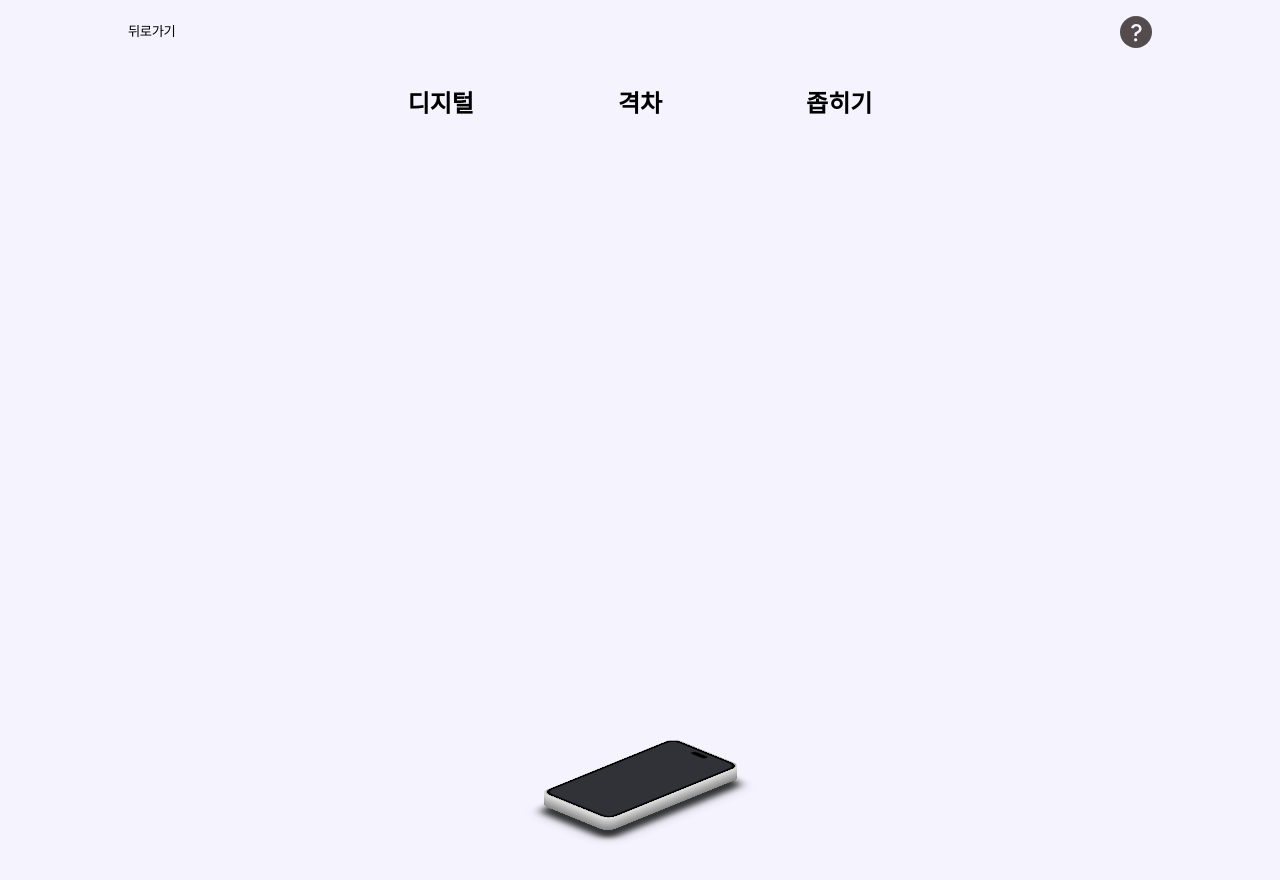
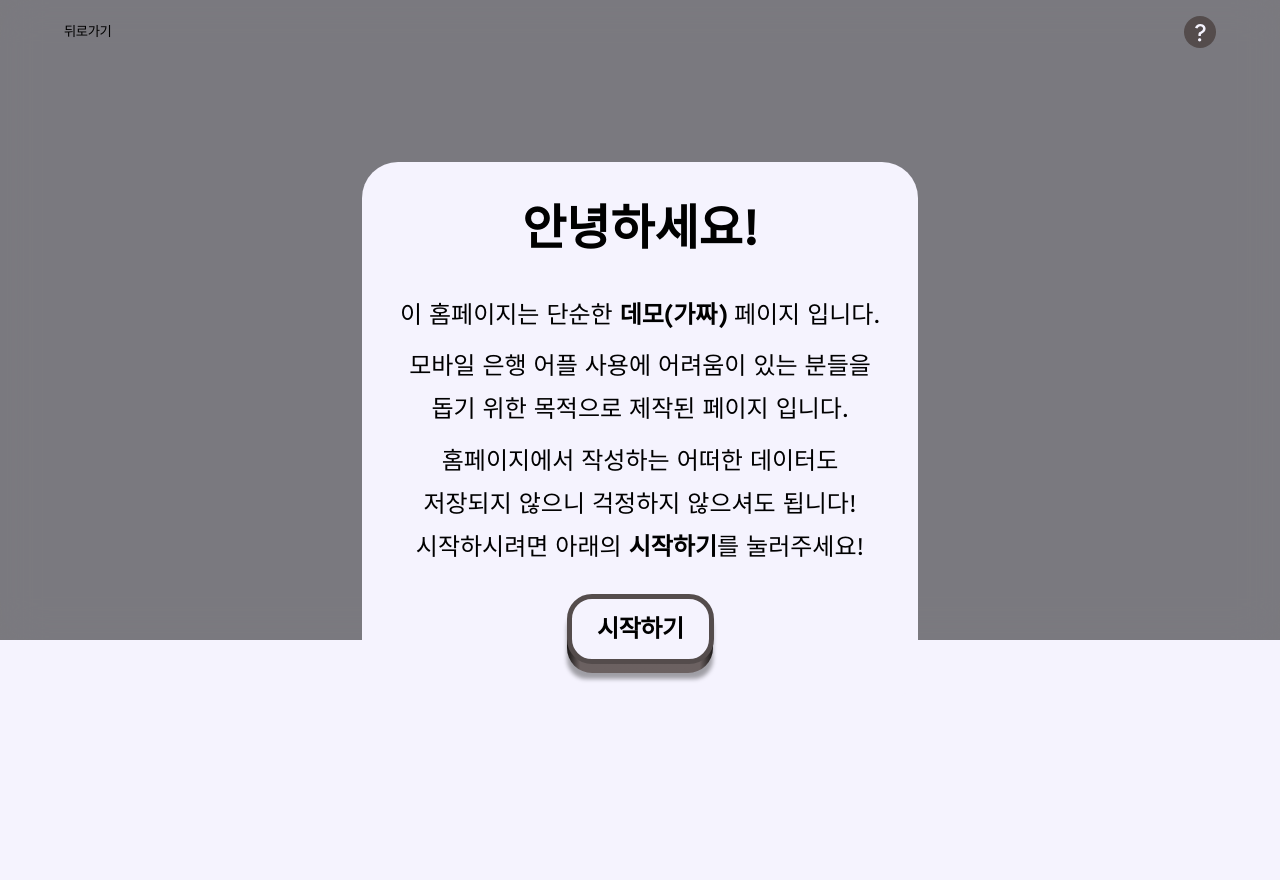
Before and after one commit to sunub/for-digital-divide, a Next.js app: page / in a window 1280 px wide. Shown: the top 880 px of the page. After the commit the page ends 800 px from the top, so only its background shows below. Built offline with nearby package versions, Linux system fonts and the light colour scheme; a web font is replaced by a local one.

Commit message:
refactor(app): 작은 디스플레이에서도 화면이 망가지지 않게끔 디자인 수정

```diff
--- a/src/app/globals.css
+++ b/src/app/globals.css
@@ -123,7 +123,7 @@ button {
   height: 100%;
 
   grid-template-rows: [devsite-header] 64px [devsite-content-row] 1fr;
-  grid-template-columns: [left-margin] 64px [devsite-content-column] 1fr [right-margin] 64px;
+  grid-template-columns: [devsite-content-column] 1fr;
 }
 
 #devsite-header {
@@ -140,13 +140,15 @@ button {
 
 #devsite-content {
   grid-area: devsite-content-row / devsite-content-column;
-  width: 100%;
+  container: devsitecontent / size;
 
-  display: grid;
-  grid-template-rows: [site-progression] 10cqh [site-content-row] 1fr;
-  grid-template-columns: [left-margin] 16px [site-content-column] 1fr [right-margin] 16px;
+  display: flex;
+  flex-direction: column;
+  align-items: center;
+  justify-content: center;
 
-  justify-items: center;
+  padding-top: 2rem;
+  padding-bottom: 2rem;
 }
 
 #devsite-content__site-progression {
@@ -154,8 +156,27 @@ button {
 }
 
 #devsite-content__site-main {
-  grid-area: site-content-row / site-content-column;
-
   display: flex;
   flex-direction: row;
+  height: 100cqh;
 }
+
+@container root (width < 426px) {
+  #devsite-content {
+    padding-top: 0;
+    padding-bottom: 0;
+  }
+
+  #device-root-wrapper {
+    border: none;
+    border-radius: 0px;
+  }
+  #device-outter-shadow {
+    border: none;
+    outline: none;
+  }
+
+  #device-inner-window {
+    padding: 0px;
+  }
+}
--- a/src/app/layout.tsx
+++ b/src/app/layout.tsx
@@ -40,7 +40,7 @@ export default function RootLayout({
               --color-transparent: oklch(42.44% 0.011 17.58 / 20%);
               --color-primary:oklch(96.86% 0.009 288.17775174927874);
               --color-button: oklch(65.57% 0.19552898037793698 288.17775174927874);
-              --color-highlight: oklch(73.96% 0.1586202546972356 25.278467161119735);
+              --color-highlight: oklch(73.96% 0.1963 25.278467161119735);
               --color-confirm: oklch(84.51% 0.162 147.29);
               --text-size: 24px;
             }
--- a/src/app/page.tsx
+++ b/src/app/page.tsx
@@ -1,22 +1,72 @@
 "use client";
 
+import Button from "@/components/Button";
+import Spacer from "@/constants/Spacer";
+import Link from "next/link";
 import React from "react";
-import InitFrame from "@compo/InitFrame";
-import InitPage from "@compo/InitPage";
-import { PreloadResources } from "./preload";
-import SmallPhone from "@/components/SmallPhone";
 import styled from "styled-components";
-import Device from "@/components/Device";
 
-export default function Home() {
+function InitPage() {
   return (
     <React.Fragment>
-      <div id="devsite-content__site-progression">
-        <InitPage />
-      </div>
-      <div id="devsite-content__site-main">
-        <SmallPhone />
-      </div>
+      <DevsiteContentSiteContent>
+        <ContentWrapper>
+          <h1>안녕하세요!</h1>
+          <Spacer size={32} axis="vertical" />
+          <p>
+            이 홈페이지는 단순한 <b>데모(가짜)</b> 페이지 입니다.
+          </p>
+          <Spacer size={8} axis="vertical" />
+          <p>모바일 은행 어플 사용에 어려움이 있는 분들을</p>
+          <p>돕기 위한 목적으로 제작된 페이지 입니다.</p>
+          <Spacer size={8} axis="vertical" />
+          <p>홈페이지에서 작성하는 어떠한 데이터도</p>
+          <p>저장되지 않으니 걱정하지 않으셔도 됩니다!</p>
+          <p>
+            시작하시려면 아래의 <b>시작하기</b>를 눌러주세요!
+          </p>
+          <Spacer size={32} axis="vertical" />
+          <Link href={"/start"}>
+            <Button text="시작하기" />
+          </Link>
+        </ContentWrapper>
+      </DevsiteContentSiteContent>
+      <BackDrop />
     </React.Fragment>
   );
 }
+
+const DevsiteContentSiteContent = styled.div`
+  display: grid;
+  place-items: center;
+  height: 100%;
+`;
+
+const ContentWrapper = styled.div`
+  background: oklch(96.88% 0.015 294.47);
+  padding: 5cqh 6cqh;
+  text-align: start;
+  height: fit-content;
+
+  display: flex;
+  flex-direction: column;
+  align-items: center;
+  border-radius: 36px;
+
+  & > h1 {
+    font-size: 2rem;
+  }
+`;
+
+const BackDrop = styled.div`
+  position: absolute;
+  background: oklch(3.53% 0 73 / 50%);
+  backdrop-filter: blur(20px);
+  z-index: -1;
+  top: 0px;
+  left: 0px;
+  width: 100cqw;
+  height: 100cqh;
+`;
+
+export default InitPage;
```
Also changed, not shown: src/app/(start)/color/page.tsx (deleted, +0 -9 lines), src/app/(start)/start/page.tsx (added, +22 -0 lines).
